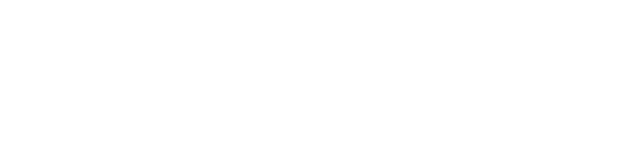
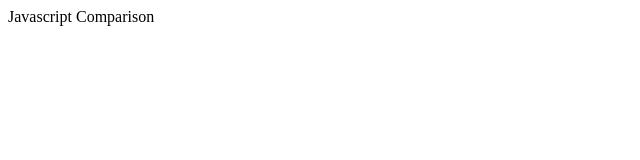
Before and after one commit to ajinbramantio/javascript-comparison, a plain HTML site: page index.html in a window 1280 px wide. Shown: the whole page, without its empty margins (0-640 px from the left). Drawn offline with Linux system fonts and the light colour scheme.

Commit message:
update index.js

```diff
--- a/index.html
+++ b/index.html
@@ -7,6 +7,7 @@
     <title>javascript-comparison</title>
   </head>
   <body>
+    Javascript Comparison
     <script src="index.js"></script>
   </body>
 </html>
```
